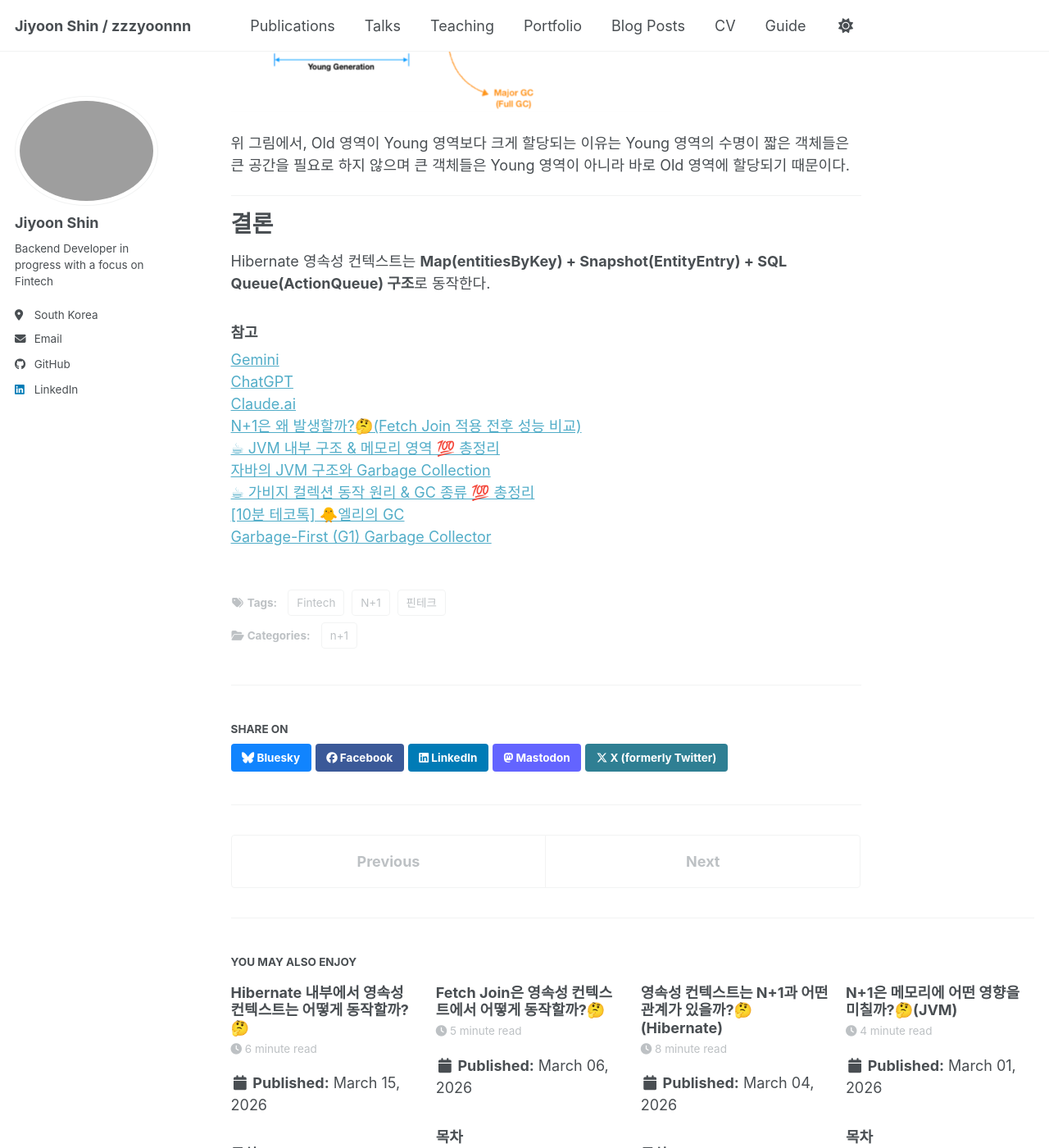
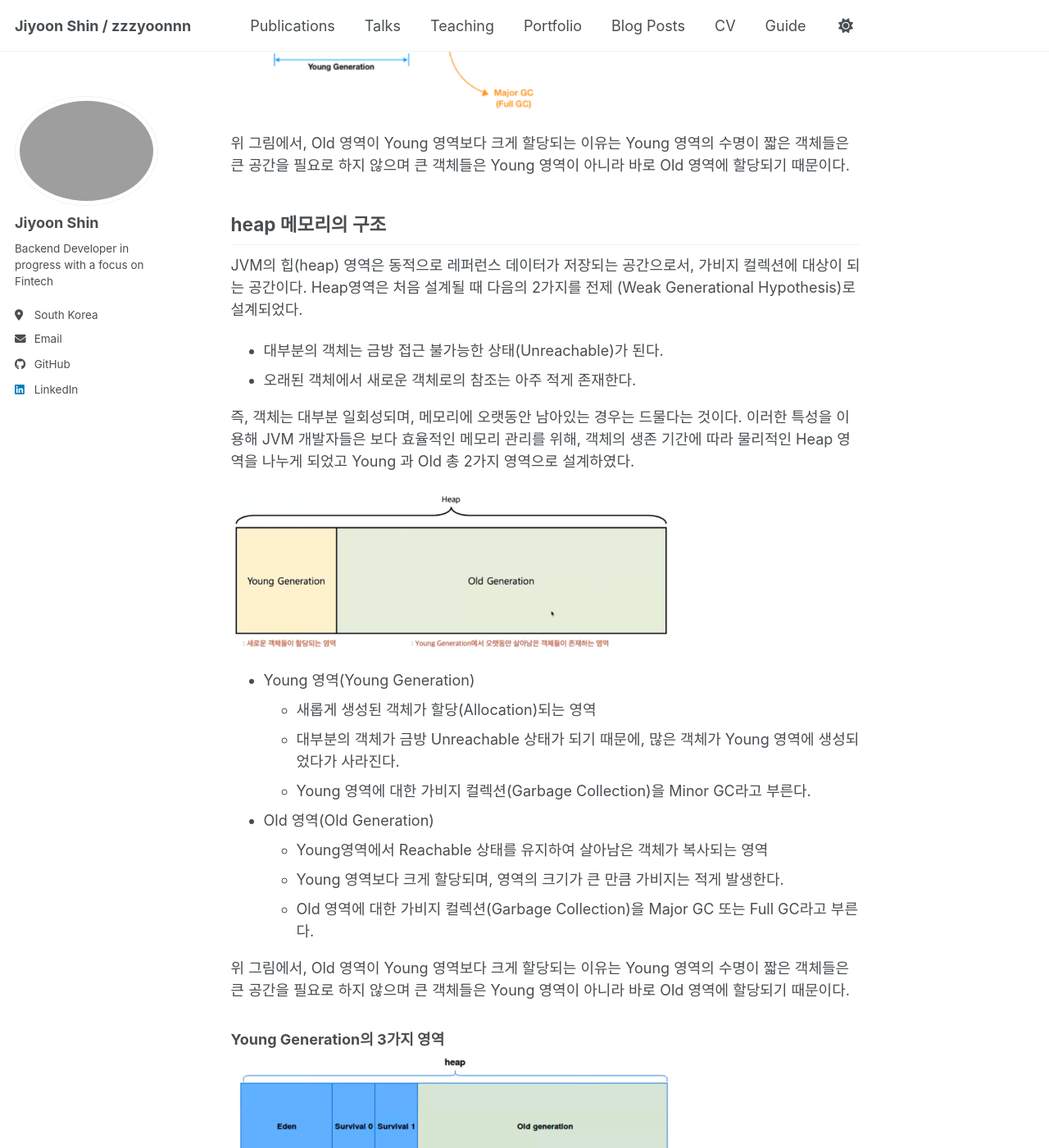
Before and after one commit to zzzyoonnn/zzzyoonnn.github.io, a Jekyll site: the page built from _posts/n+1/2026-03-15-n+1-8.md, in a window 1280 px wide and 1400 px high, scrolled down 6536 px. Shown: the whole window at 82% size. Built offline with Jekyll 4.4.1, drawn with Linux system fonts in a browser that asks for light colours; a script bundle is joined from its source files by our own code; library files that are not in the unit come from our copies; some of the changed text lies outside the part shown.

Commit message:
docs: Update blog post n+1-8

```diff
--- a/_posts/n+1/2026-03-15-n+1-8.md
+++ b/_posts/n+1/2026-03-15-n+1-8.md
@@ -139,6 +139,77 @@
 
 위 그림에서, Old 영역이 Young 영역보다 크게 할당되는 이유는 Young 영역의 수명이 짧은 객체들은 큰 공간을 필요로 하지 않으며 큰 객체들은 Young 영역이 아니라 바로 Old 영역에 할당되기 때문이다.
 
+## heap 메모리의 구조
+
+JVM의 힙(heap) 영역은 동적으로 레퍼런스 데이터가 저장되는 공간으로서, 가비지 컬렉션에 대상이 되는 공간이다. Heap영역은 처음 설계될 때 다음의 2가지를 전제 (Weak Generational Hypothesis)로 설계되었다.
+
+- 대부분의 객체는 금방 접근 불가능한 상태(Unreachable)가 된다.
+- 오래된 객체에서 새로운 객체로의 참조는 아주 적게 존재한다.
+
+즉, 객체는 대부분 일회성되며, 메모리에 오랫동안 남아있는 경우는 드물다는 것이다. 이러한 특성을 이용해 JVM 개발자들은 보다 효율적인 메모리 관리를 위해, 객체의 생존 기간에 따라 물리적인 Heap 영역을 나누게 되었고 Young 과 Old 총 2가지 영역으로 설계하였다.
+
+<img src="/images/posts/n+1/23.png" width="70%">
+
+- Young 영역(Young Generation)
+  - 새롭게 생성된 객체가 할당(Allocation)되는 영역
+  - 대부분의 객체가 금방 Unreachable 상태가 되기 때문에, 많은 객체가 Young 영역에 생성되었다가 사라진다.
+  - Young 영역에 대한 가비지 컬렉션(Garbage Collection)을 Minor GC라고 부른다.
+- Old 영역(Old Generation)
+  - Young영역에서 Reachable 상태를 유지하여 살아남은 객체가 복사되는 영역
+  - Young 영역보다 크게 할당되며, 영역의 크기가 큰 만큼 가비지는 적게 발생한다.
+  - Old 영역에 대한 가비지 컬렉션(Garbage Collection)을 Major GC 또는 Full GC라고 부른다.
+
+위 그림에서, Old 영역이 Young 영역보다 크게 할당되는 이유는 Young 영역의 수명이 짧은 객체들은 큰 공간을 필요로 하지 않으며 큰 객체들은 Young 영역이 아니라 바로 Old 영역에 할당되기 때문이다.
+
+### Young Generation의 3가지 영역
+
+<img src="/images/posts/n+1/24.png" width="70%">
+
+- Eden
+  - new를 통해 새로 생성된 객체가 위치
+  - 정기적인 쓰레기 수집 후 살아남은 객체들은 Survivor 영역으로 보냄
+- Survivor 0 / Survivor 1
+  - 최소 1번의 GC 이상 살아남은 객체가 존재하는 영역
+  - Survivor 0 또는 Survivor 1 둘 중 하나는 꼭 비어 있어야 함
+
+이렇게 하나의 힙 영역을 세부적으로 쪼갬으로서 객체의 생존 기간을 면밀하게 제어하여 가비지 컬렉터(GC)를 보다 정확하게 불필요한 객체를 제거하는 프로세스를 실행하도록 한다.
+
+## Minor GC 과정
+
+<img src="/images/posts/n+1/25.png" width="70%">
+
+Young Generation 영역은 짧게 살아남는 메모리들이 존재하는 공간이다. 모든 객체는 처음에는 Young Generation에 생성되게 된다. Young Generation의 공간은 Old Generation에 비해 상대적으로 작기 때문에 메모리 상의 객체를 찾아 제거하는데 적은 시간이 걸린다.(작은 공간에서 데이터를 찾으니까) 이 때문에 Young Generation 영역에서 발생되는 GC를 Minor GC라 불린다.
+
+1. 처음 생성된 객체는 Young Generation 영역의 일부인 Eden 영역에 위치한다.
+
+<img src="/images/posts/n+1/26.png" width="70%">
+
+2. 객체가 계속 생성되어 Eden 영역이 꽉차게 되고 Minor GC가 실행한다.
+
+<img src="/images/posts/n+1/27.png" width="70%">
+
+3. Mark 동작을 통해 reachable 객체를 탐색한다.
+
+<img src="/images/posts/n+1/28.png" width="70%">
+
+4. Eden 영역에서 살아남은 객체는 1개의 Survivor 영역으로 이동한다.
+
+<img src="/images/posts/n+1/29.png" width="70%">
+
+5. Eden 영역에서 사용되지 않는 객체(unreachable)의 메모리를 해제(sweep)한다.
+
+<img src="/images/posts/n+1/30.png" width="70%">
+
+6. 살아남은 모든 객체들은 age값이 1씩 증가한다.
+
+<img src="/images/posts/n+1/31.png" width="70%">
+
+7. 또다시 Eden 영역에 신규 객체들로 가득 차게 되면 다시한번 minor GC 발생하고 mark 한다.
+
+<img src="/images/posts/n+1/32.png" width="70%">
+
+8. marking 한 객체들을 비어있는 Survival 1으로 이동하고 sweep한다.
+
 
 
 ---
```
Also changed, not shown: images/posts/n+1/23.png (added), images/posts/n+1/24.png (added), images/posts/n+1/25.png (added), images/posts/n+1/26.png (added), images/posts/n+1/27.png (added), images/posts/n+1/28.png (added), images/posts/n+1/29.png (added), images/posts/n+1/30.png (added), images/posts/n+1/31.png (added), images/posts/n+1/32.png (added).
